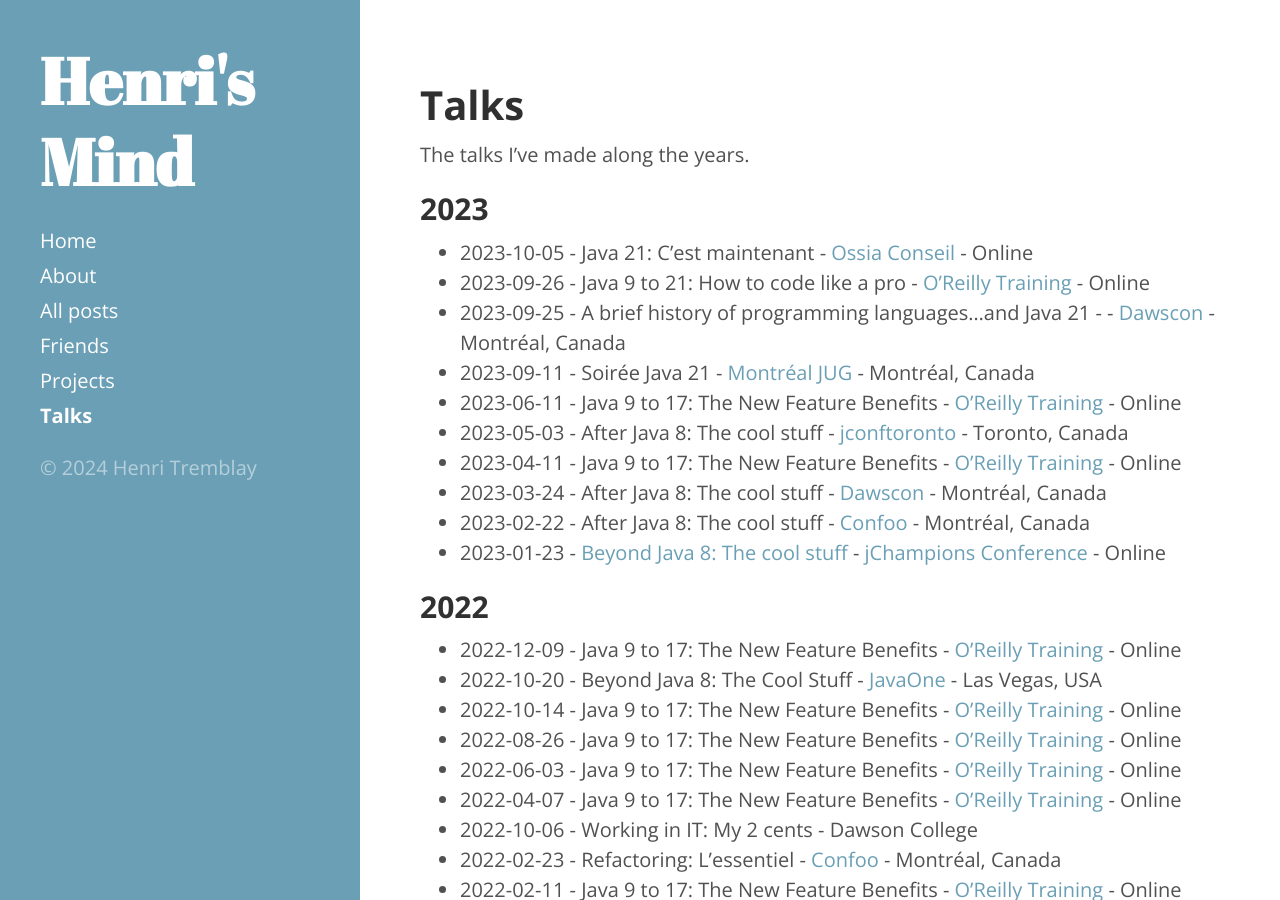
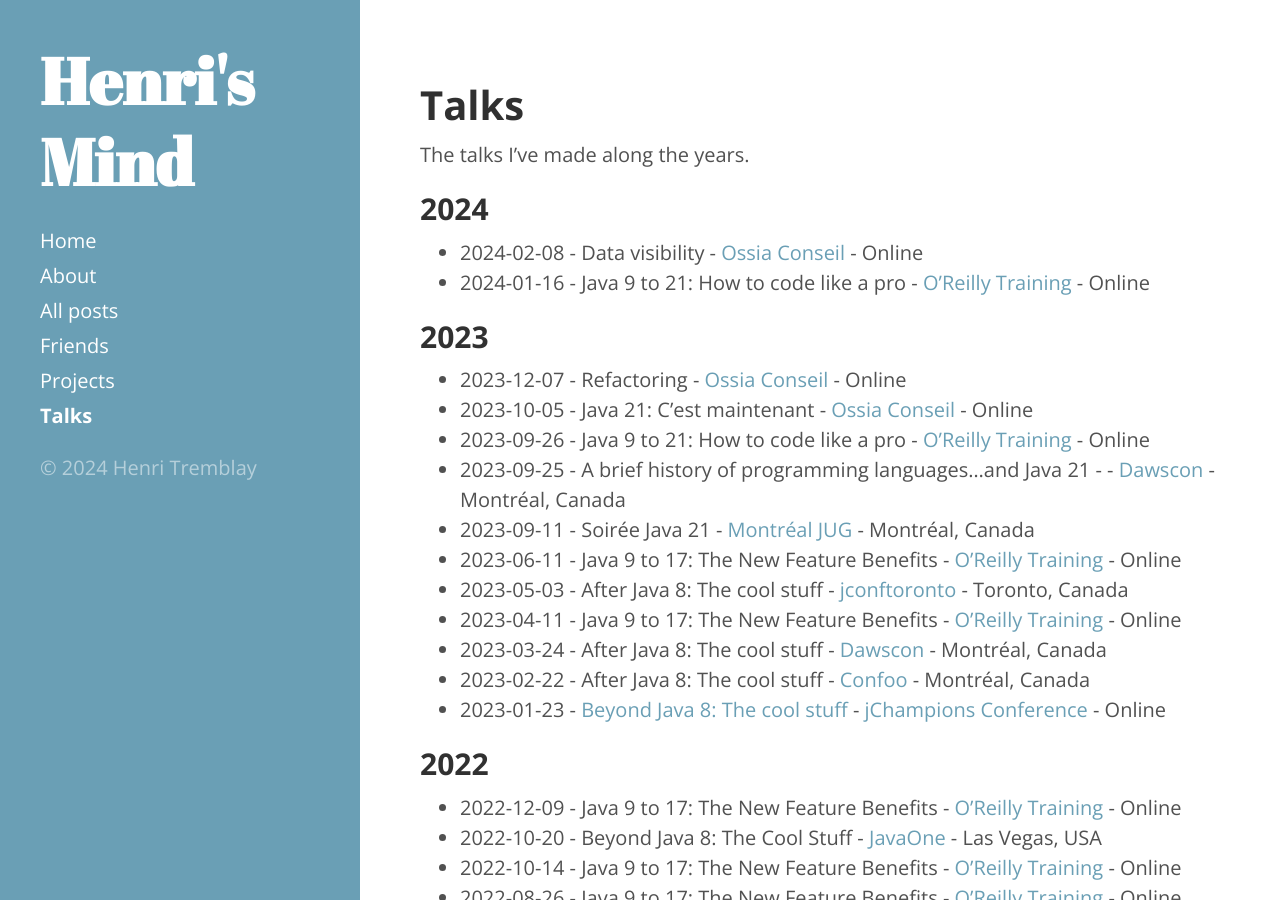
Before and after one commit to henri-tremblay/henri.github.io, a Jekyll site: the page built from talks.md, in a window 1280 px wide and 900 px high. Built offline with Jekyll 4.4.1, drawn with Linux system fonts in a browser that asks for light colours.

Commit message:
Add latest talks

```diff
--- a/talks.md
+++ b/talks.md
@@ -5,8 +5,14 @@ title: Talks
 
 The talks I've made along the years.
 
+## 2024
+
+* 2024-02-08 - Data visibility - [Ossia Conseil](https://www.ossia-conseil.com/) - Online
+* 2024-01-16 - Java 9 to 21: How to code like a pro - [O'Reilly Training](https://www.oreilly.com/live-training/) - Online
+
 ## 2023
 
+* 2023-12-07 - Refactoring - [Ossia Conseil](https://www.ossia-conseil.com/) - Online
 * 2023-10-05 - Java 21: C'est maintenant - [Ossia Conseil](https://www.ossia-conseil.com/) - Online
 * 2023-09-26 - Java 9 to 21: How to code like a pro - [O'Reilly Training](https://www.oreilly.com/live-training/) - Online
 * 2023-09-25 - A brief history of programming languages...and Java 21 -  - [Dawscon](https://www.dawsoncollege.qc.ca/dawscon/) - Montréal, Canada
```
